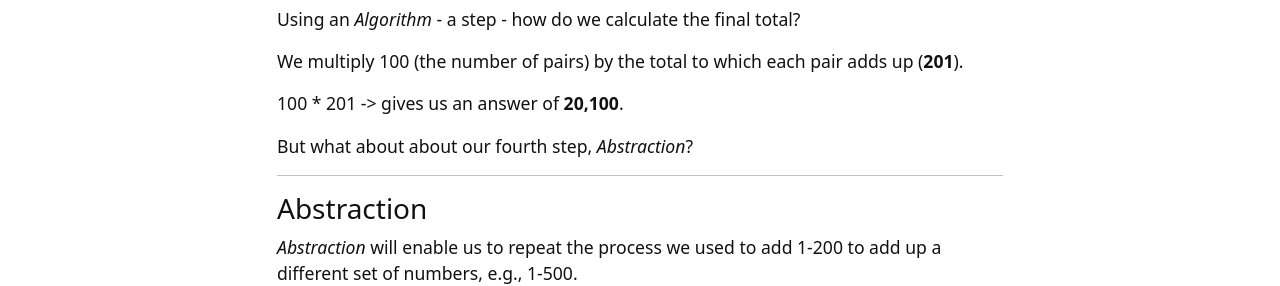
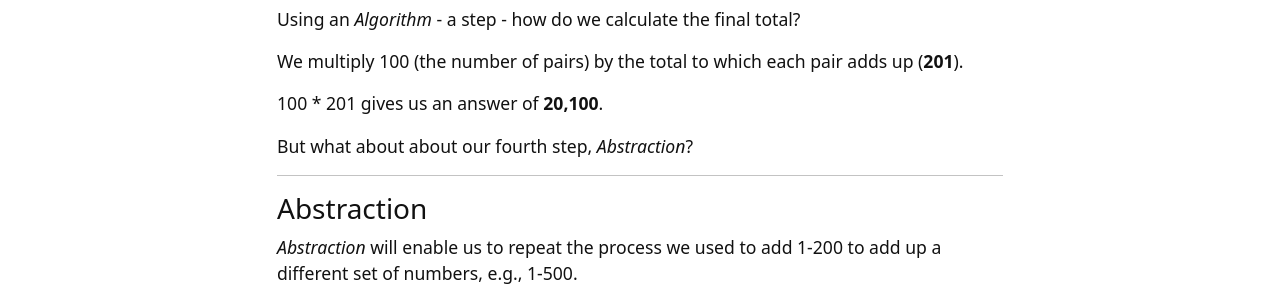
Before and after one commit to weaverbel/intro-computational-thinking, a Jekyll site: the page built from content/1-exercise.md, in a window 1280 px wide. Shown: the part 875-1161 px from the top of the page. Built offline with Jekyll 4.4.1, drawn with Linux system fonts in a browser that asks for light colours.

```diff
--- a/content/1-exercise.md
+++ b/content/1-exercise.md
@@ -39,7 +39,7 @@ Using an *Algorithm* - a step - how do we calculate the final total?
 
 We multiply 100 (the number of pairs) by the total to which each pair adds up (**201**).
 
-100 * 201 -> gives us an answer of **20,100**.
+100 * 201 gives us an answer of **20,100**.
 
 But what about about our fourth step, *Abstraction*?
 
```
